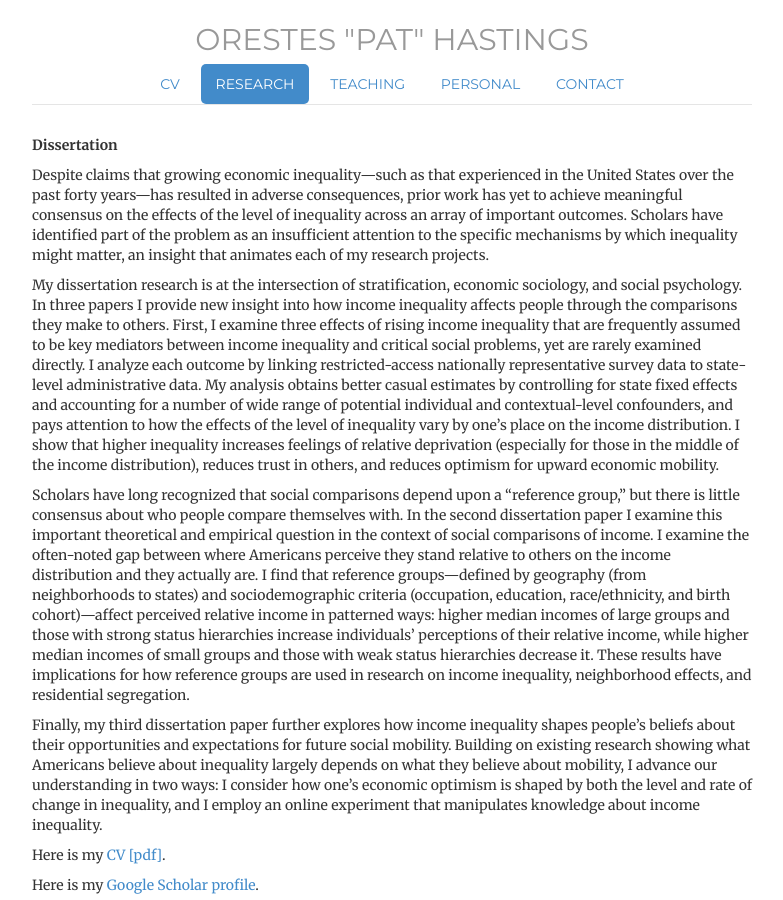
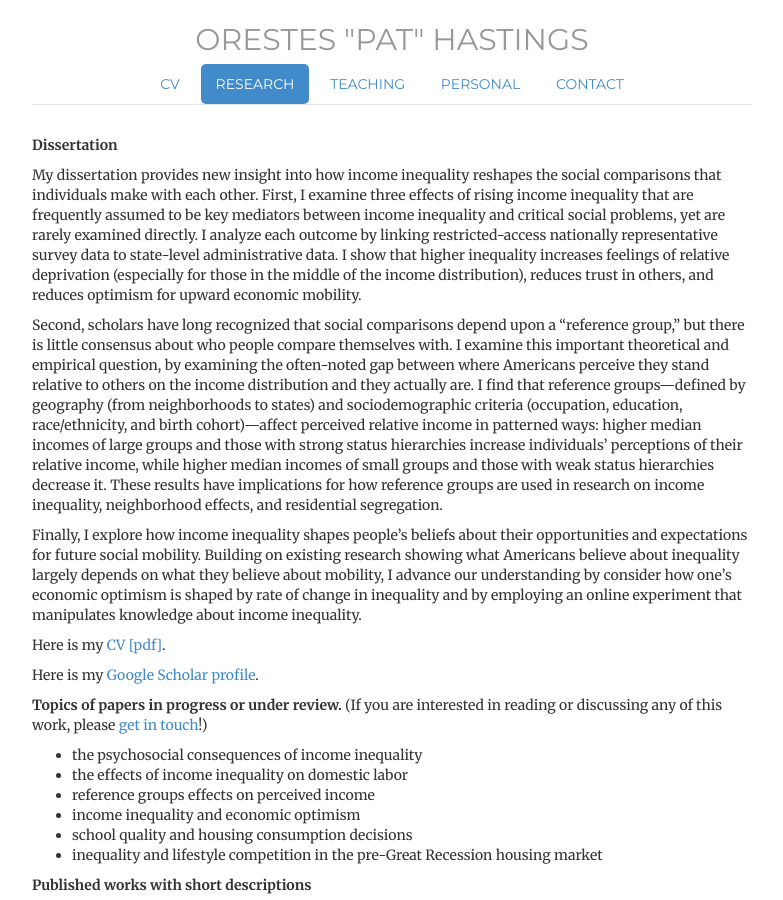
Before and after one commit to ophastings/ophastings.github.io, a Jekyll site: the page built from research/index.html, in a window 1280 px wide and 900 px high. Shown: the whole window, without its empty margins (248-1031 px from the left). Built offline with Jekyll 4.4.1, drawn with Linux system fonts in a browser that asks for light colours; comment, search, counter and statistics services are not loaded.

Commit message:
Update index.html

```diff
--- a/research/index.html
+++ b/research/index.html
@@ -11,13 +11,11 @@
 
 <p><b>Dissertation</b><p>
 
-<p>Despite claims that growing economic inequality—such as that experienced in the United States over the past forty years—has resulted in adverse consequences, prior work has yet to achieve meaningful consensus on the effects of the level of inequality across an array of important outcomes. Scholars have identified part of the problem as an insufficient attention to the specific mechanisms by which inequality might matter, an insight that animates each of my research projects. </p>
+<p>My dissertation provides new insight into how income inequality reshapes the social comparisons that individuals make with each other. First, I examine three effects of rising income inequality that are frequently assumed to be key mediators between income inequality and critical social problems, yet are rarely examined directly. I analyze each outcome by linking restricted-access nationally representative survey data to state-level administrative data. I show that higher inequality increases feelings of relative deprivation (especially for those in the middle of the income distribution), reduces trust in others, and reduces optimism for upward economic mobility.</p>
 
-<p>My dissertation research is at the intersection of stratification, economic sociology, and social psychology. In three papers I provide new insight into how income inequality affects people through the comparisons they make to others. First, I examine three effects of rising income inequality that are frequently assumed to be key mediators between income inequality and critical social problems, yet are rarely examined directly. I analyze each outcome by linking restricted-access nationally representative survey data to state-level administrative data. My analysis obtains better casual estimates by controlling for state fixed effects and accounting for a number of wide range of potential individual and contextual-level confounders, and pays attention to how the effects of the level of inequality vary by one’s place on the income distribution. I show that higher inequality increases feelings of relative deprivation (especially for those in the middle of the income distribution), reduces trust in others, and reduces optimism for upward economic mobility.</p>
+<p>Second, scholars have long recognized that social comparisons depend upon a “reference group,” but there is little consensus about who people compare themselves with. I examine this important theoretical and empirical question, by examining the often-noted gap between where Americans perceive they stand relative to others on the income distribution and they actually are. I find that reference groups—defined by geography (from neighborhoods to states) and sociodemographic criteria (occupation, education, race/ethnicity, and birth cohort)—affect perceived relative income in patterned ways: higher median incomes of large groups and those with strong status hierarchies increase individuals’ perceptions of their relative income, while higher median incomes of small groups and those with weak status hierarchies decrease it. These results have implications for how reference groups are used in research on income inequality, neighborhood effects, and residential segregation.</p>
 
-<p>Scholars have long recognized that social comparisons depend upon a “reference group,” but there is little consensus about who people compare themselves with.  In the second dissertation paper I examine this important theoretical and empirical question in the context of social comparisons of income. I examine the often-noted gap between where Americans perceive they stand relative to others on the income distribution and they actually are. I find that reference groups—defined by geography (from neighborhoods to states) and sociodemographic criteria (occupation, education, race/ethnicity, and birth cohort)—affect perceived relative income in patterned ways: higher median incomes of large groups and those with strong status hierarchies increase individuals’ perceptions of their relative income, while higher median incomes of small groups and those with weak status hierarchies decrease it. These results have implications for how reference groups are used in research on income inequality, neighborhood effects, and residential segregation.</p>
-
-<p>Finally, my third dissertation paper further explores how income inequality shapes people’s beliefs about their opportunities and expectations for future social mobility. Building on existing research showing what Americans believe about inequality largely depends on what they believe about mobility, I advance our understanding in two ways: I consider how one’s economic optimism is shaped by both the level and rate of change in inequality, and I employ an online experiment that manipulates knowledge about income inequality.</p>
+<p>Finally, I explore how income inequality shapes people’s beliefs about their opportunities and expectations for future social mobility. Building on existing research showing what Americans believe about inequality largely depends on what they believe about mobility, I advance our understanding by consider how one’s economic optimism is shaped by rate of change in inequality and by employing an online experiment that manipulates knowledge about income inequality.</p>
 
 
 <p>Here is my <a href="../HastingsCV.pdf">CV [pdf]</a>.</p>
```
